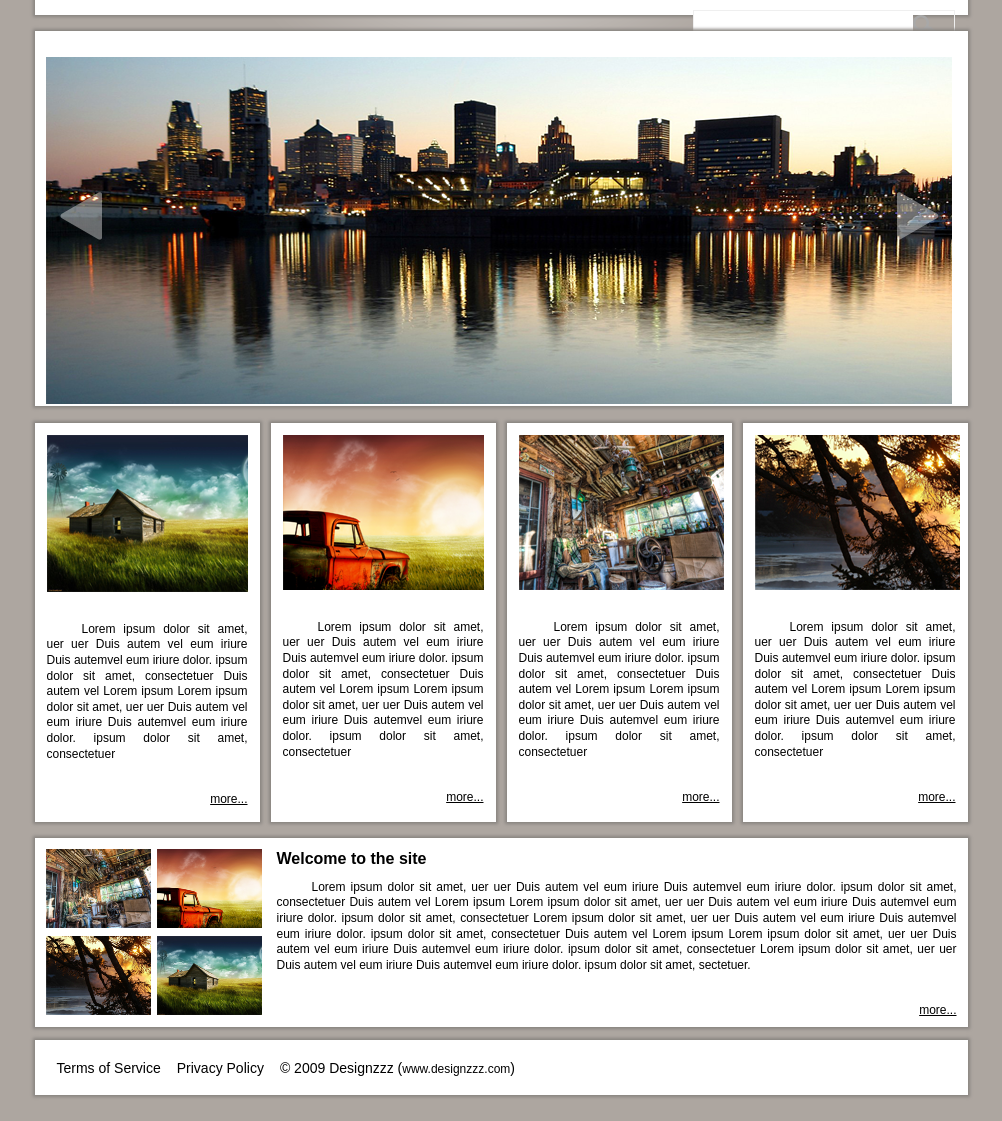
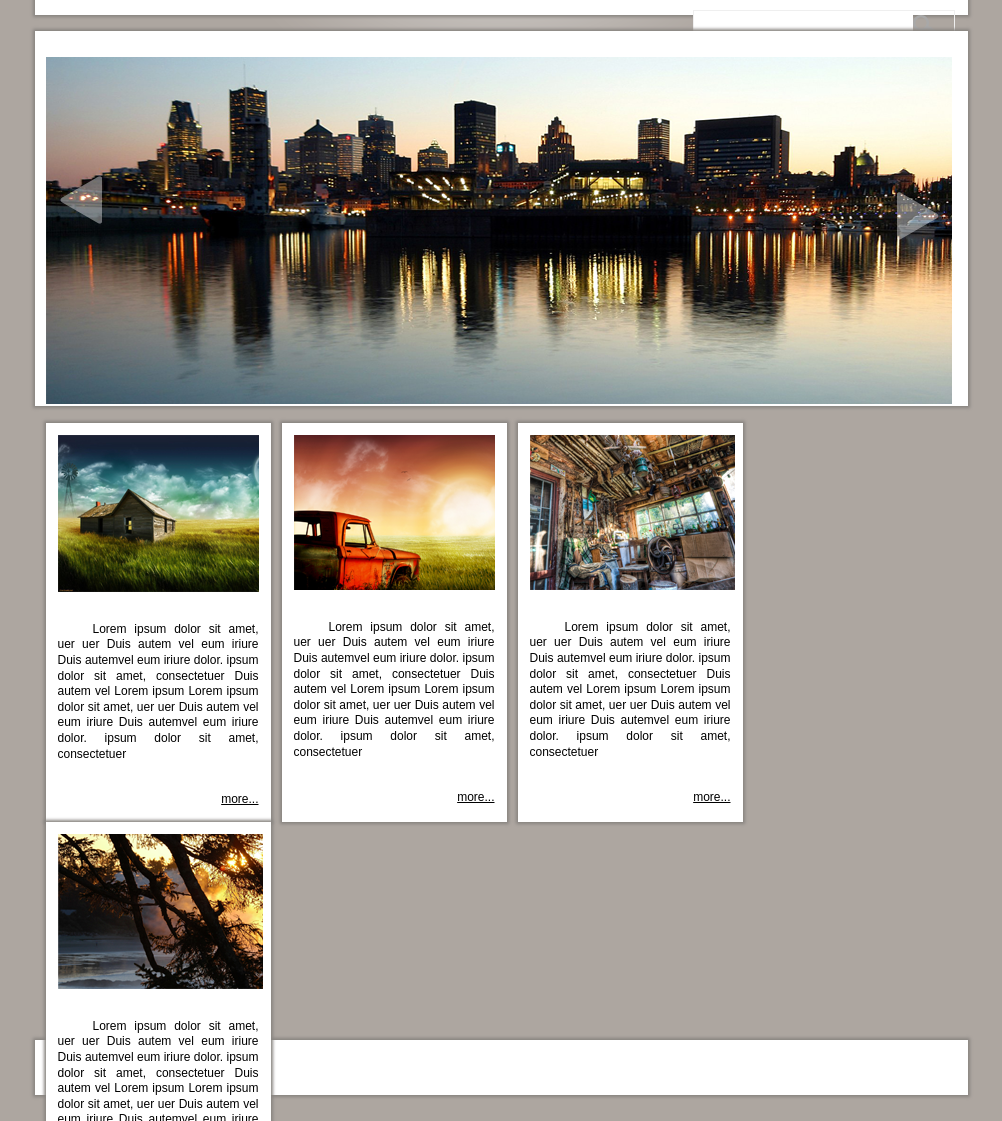
Before and after one commit to stefiiii/Weblayout, a plain HTML site: page index.html in a window 1280 px wide. Shown: the part 179-1300 px from the top of the page, without its empty margins (139-1141 px from the left). Drawn offline with Linux system fonts and the light colour scheme.

Commit message:
Update stylesheet.css

```diff
--- a/stylesheet.css
+++ b/stylesheet.css
@@ -235,7 +235,7 @@ nav a{
 	float:left;
 	position:absolute;
 	left:25px;
-	top:161px;
+	top:145px;
 }
 #rarrow{
 	background:url(images/right.png);
@@ -259,13 +259,13 @@ section{
 	display:block;
 	box-shadow: 0px 0px 3px 2px #898581;
 	padding:12px;
-
+	margin-left:11px;
 }
 .blocks p{
 	font-size:12px;
 	margin-top:24px;
 }
-#block1, #block2, #block3{margin-right:11px;}
+#first{margin-left:0px; !important;}
 article a{float:right; margin-top:30px;}
 .welcome{
 	background:#FFF;
```
